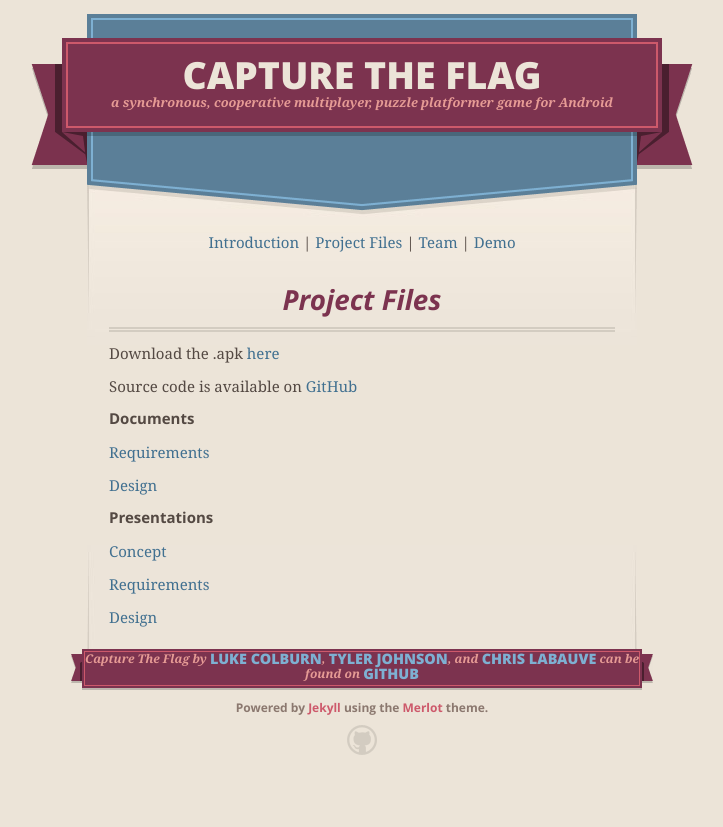
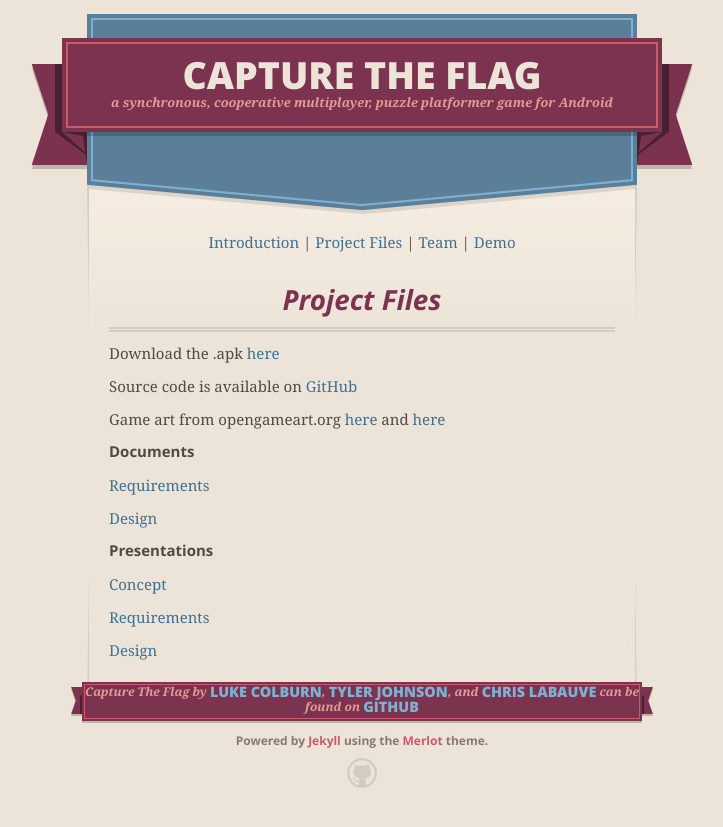
Before and after one commit to capstone-ua-redepsilon/projectred, a Jekyll site: the page built from _posts/2014-02-25-project-files.md, in a window 1280 px wide. Shown: the top 827 px of the page, without its empty margins (278-1001 px from the left). Built offline with Jekyll 4.4.1, drawn with Linux system fonts in a browser that asks for light colours; nearby versions of some CDN libraries.

Commit message:
add game art links

```diff
--- a/_posts/2014-02-25-project-files.md
+++ b/_posts/2014-02-25-project-files.md
@@ -8,6 +8,8 @@
 Download the .apk [here]({{ site.url }}/projectred/assets/red.apk)
 
 Source code is available on [GitHub](https://github.com/capstone-ua-redepsilon/projectred)
+
+Game art from opengameart.org [here](http://opengameart.org/content/sorlo-ultimate-smash-friends) and [here](http://opengameart.org/content/surge-of-opensurge-for-ultimate-smash-friends)
 
 #Documents
 [Requirements]({{ site.url }}/projectred/assets/documents/requirements.pdf)
```
